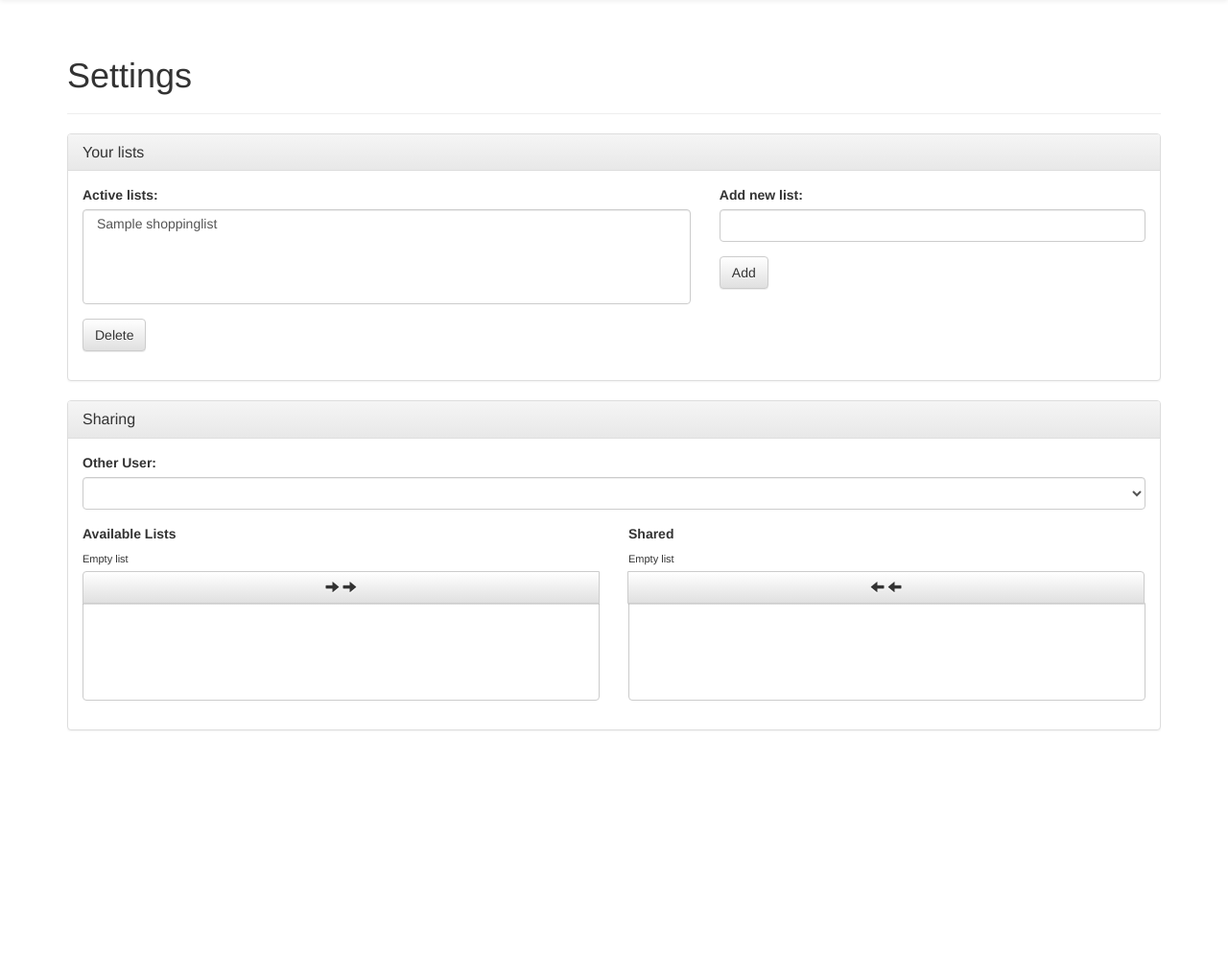
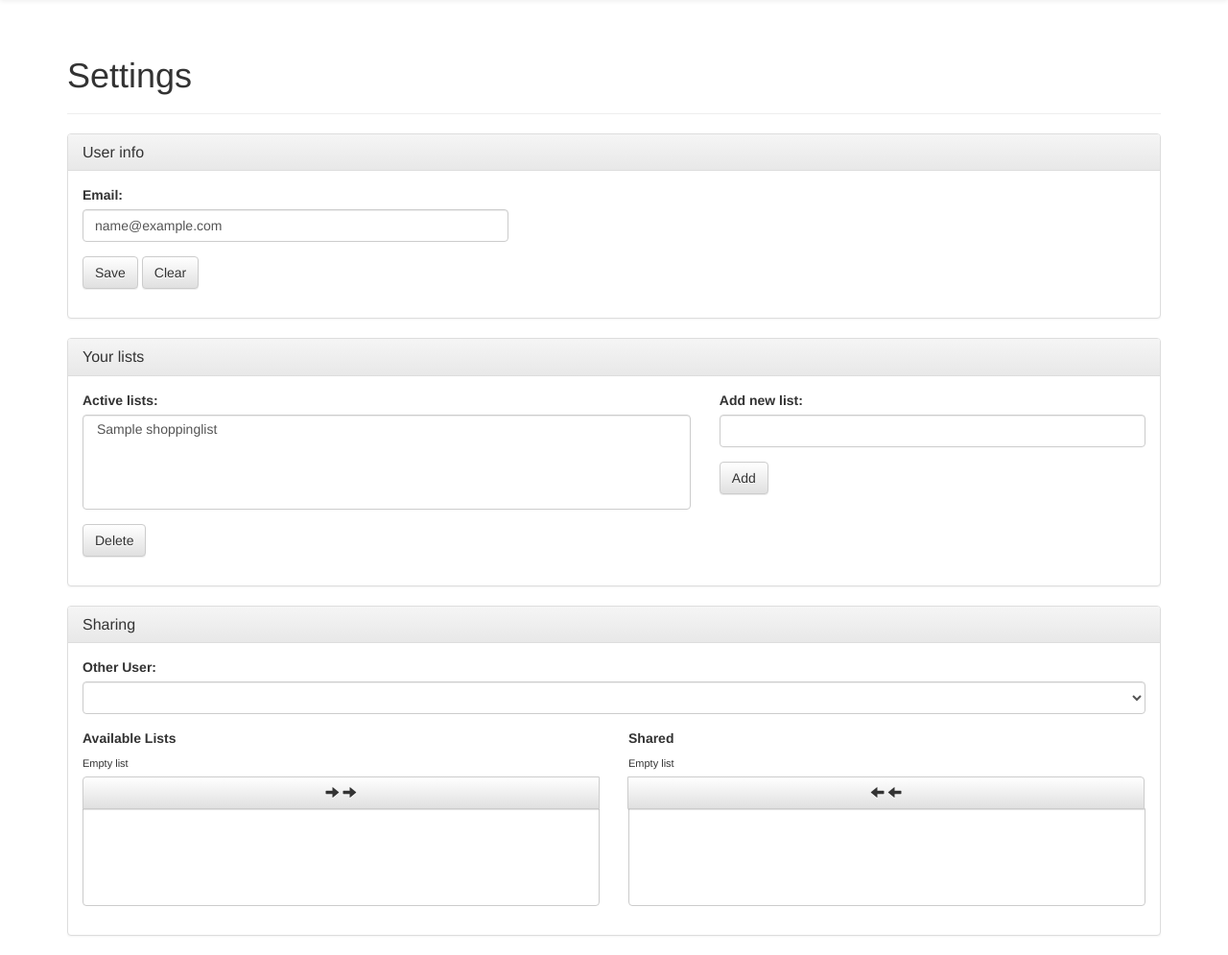
Before and after one commit to kyokley/vittlify, a Django app: page /vittlify/settings/ in a window 1280 px wide. Shown: the part 51-1046 px from the top of the page at 96% size. Before the commit the page ends 812 px from the top, so only its background shows below. Run offline with Django 3.2, Linux system fonts and the light colour scheme; a user stored in the database is signed in; tables that the repository leaves empty hold one stand-in row (values such as "Sample post"); lists and menus that the app fills with data are empty; some libraries are stand-ins or nearby versions.

Commit message:
Adding form controls

```diff
--- a/vittlify/groceries/templates/groceries/settings.html
+++ b/vittlify/groceries/templates/groceries/settings.html
@@ -27,6 +27,24 @@
   <h1>Settings</h1>
 </div>
 <div class="panel panel-default">
+  <div class="panel-heading">
+    <h3 class="panel-title">User info</h3>
+  </div>
+  <div class="panel-body">
+      <div class="row">
+          <div class="col-xs-5">
+              <div class="form-group">
+                <label for="user-email-text">Email:</label>
+                <input type="text" class="form-control" id="user-email-text" value="{{ owner.email }}" />
+              </div>
+              <div class="form-group">
+                <button id="save-user-email-btn" class="btn btn-default" onclick="">Save</button>
+                <button id="clear-user-email-btn" class="btn btn-default" onclick="">Clear</button>
+              </div>
+          </div>
+      </div>
+  </div>
+</div><div class="panel panel-default">
   <div class="panel-heading">
     <h3 class="panel-title">Your lists</h3>
   </div>
```
